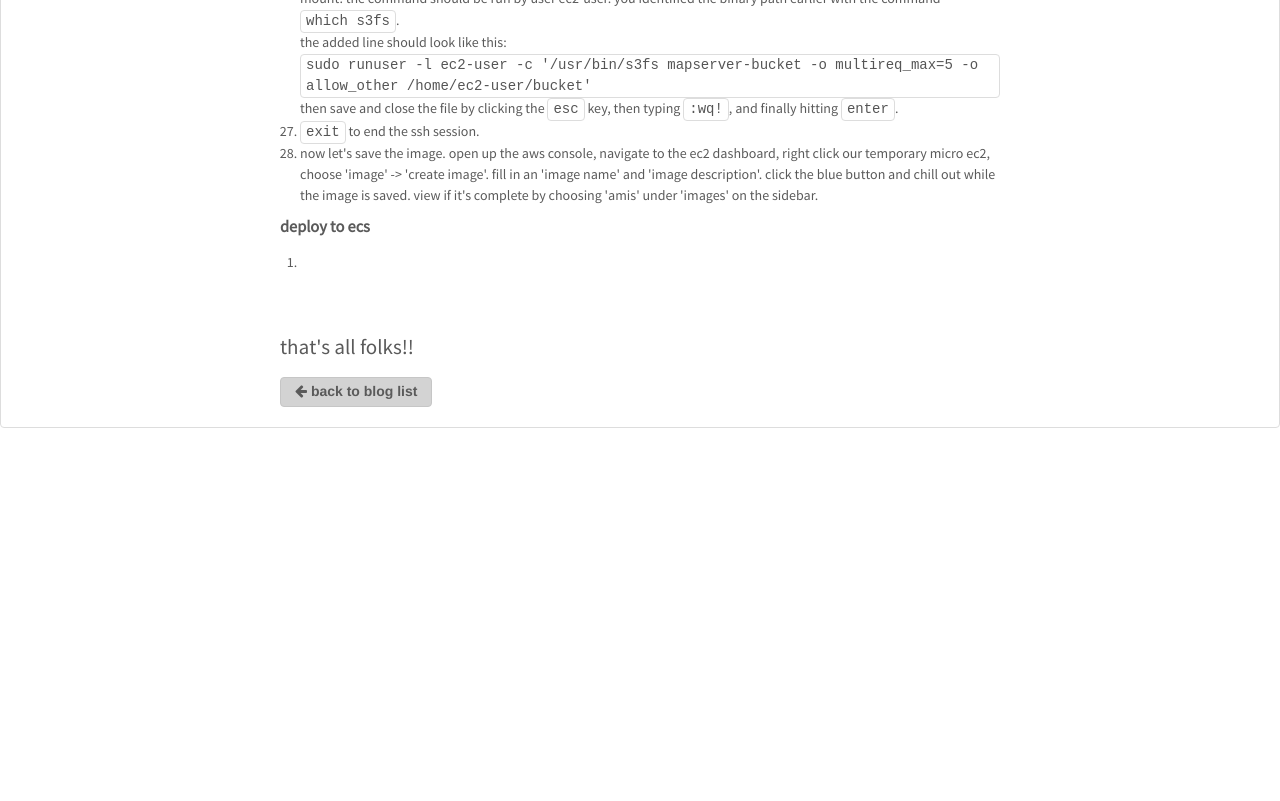
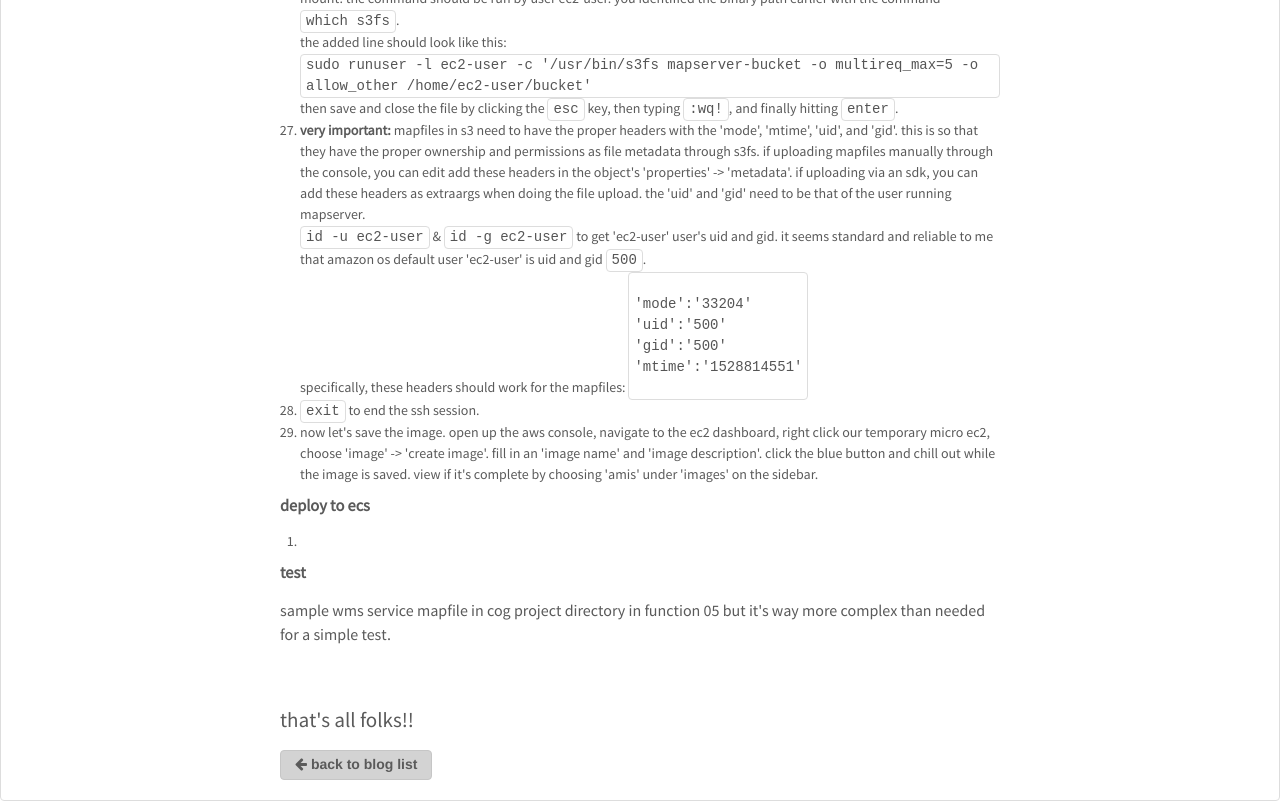
Before and after one commit to adambreznicky/adambreznicky.github.io, a plain HTML site: page fuse_mapserver/index.html in a window 1280 px wide. Shown: the part 2640-3441 px from the top of the page. Before the commit the page ends 3068 px from the top, so only its background shows below. Drawn offline with nearby package versions, Linux system fonts and the light colour scheme.

Commit message:
mapfile headers

```diff
--- a/fuse_mapserver/index.html
+++ b/fuse_mapserver/index.html
@@ -210,6 +210,19 @@ user_allow_other
         Then save and close the file by clicking the <code>ESC</code> key, then typing <code>:wq!</code>, and finally hitting <code>Enter</code>.
       </li>
       <li>
+        <b>Very Important:</b> Mapfiles in s3 need to have the proper headers with the 'mode', 'mtime', 'uid', and 'gid'. This is so that they have the proper ownership and permissions as file metadata through s3fs. If uploading Mapfiles manually through the console, you can edit add these headers in the object's 'Properties' -> 'Metadata'. If uploading via an SDK, you can add these headers as  ExtraArgs when doing the file upload. The 'uid' and 'gid' need to be that of the user running Mapserver.
+        <br/>
+        <code>id -u ec2-user</code> & <code>id -g ec2-user</code> to get 'ec2-user' user's UID and GID. It seems standard and reliable to me that Amazon OS default user 'ec2-user' is UID and GID <code>500</code>.
+        <br/>
+        Specifically, these headers should work for the mapfiles:
+        <code style="white-space: pre-wrap;">
+'mode':'33204'
+'uid':'500'
+'gid':'500'
+'mtime':'1528814551'
+        </code>
+      </li>
+      <li>
         <code>exit</code> to end the SSH session.
       </li>
       <li>
@@ -224,6 +237,11 @@ user_allow_other
       <li>
       </li>
     </ol>
+  </p>
+
+  <h5>Test</h5>
+  <p>
+    Sample WMS Service mapfile in COG project directory in function 05 but it's way more complex than needed for a simple test.
   </p>
 
 </div>
```
Also changed, not shown: cog_machine/index.html (+1 -1 lines), project/pages/fuse_mapserver.md (+13 -0 lines).
